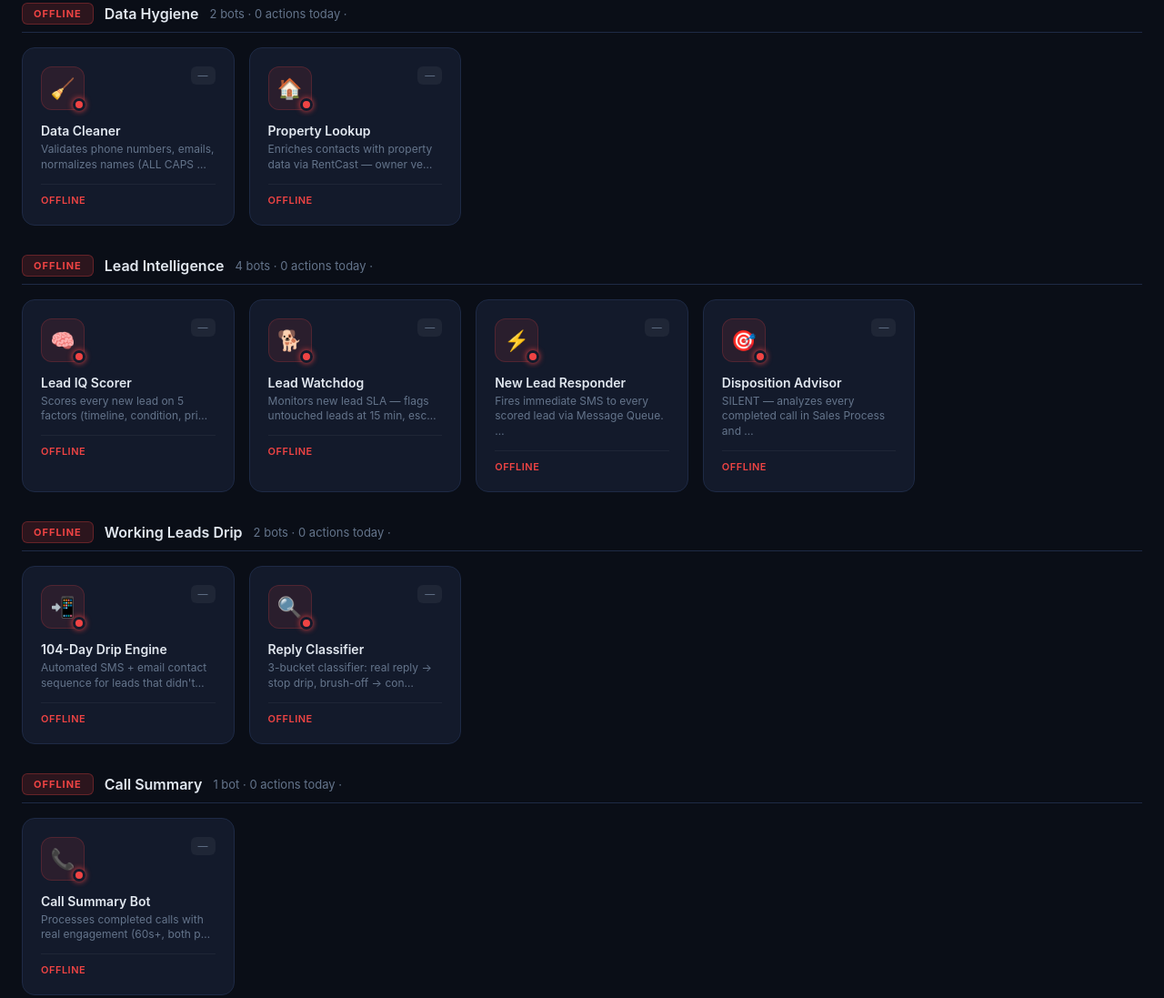
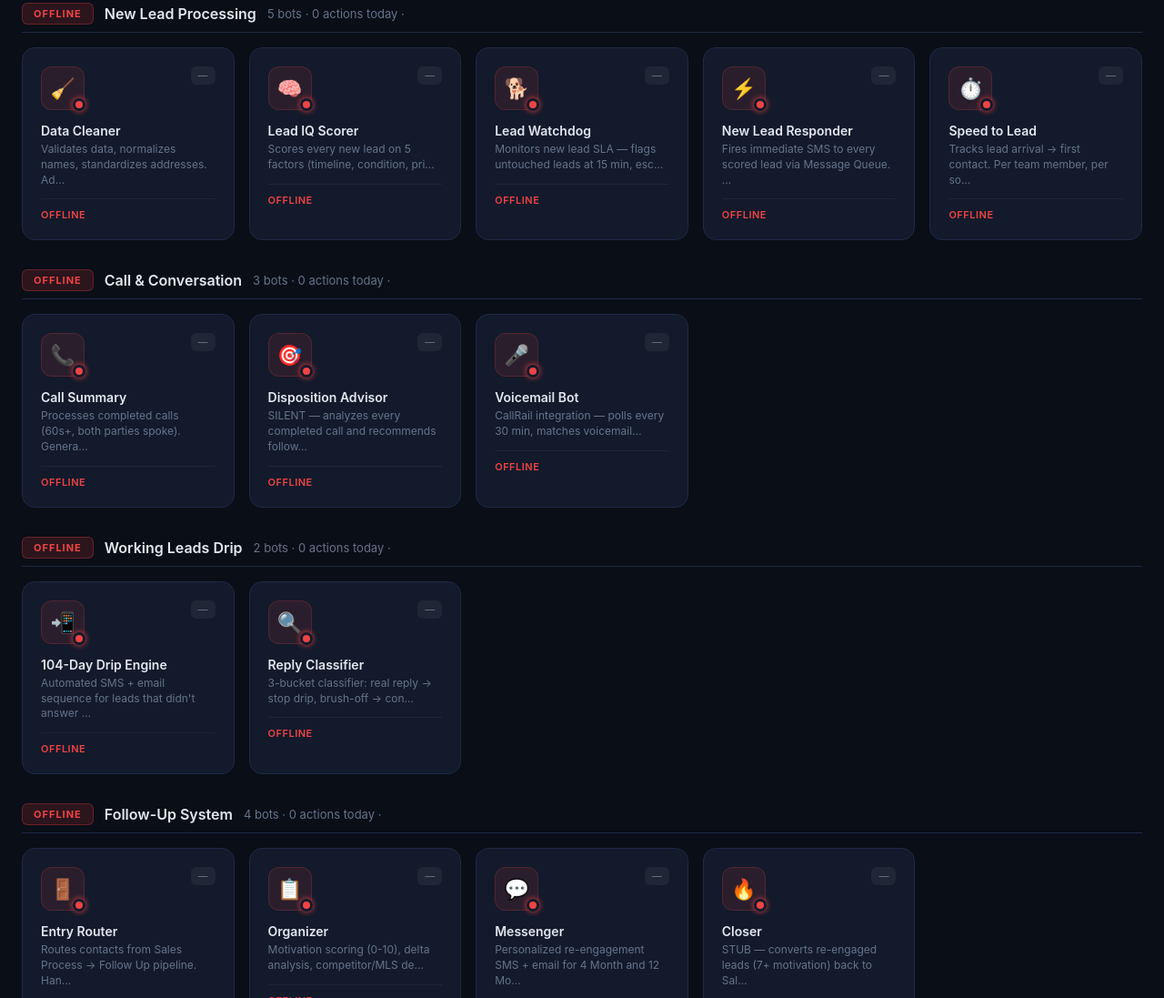
Before and after one commit to c7lavinder/gunner-control-room, a plain HTML site: page index.html in a window 1280 px wide. Shown: the part 1254-2351 px from the top of the page at 91% size. Drawn offline with Linux system fonts and the light colour scheme; no server answers.

Commit message:
consolidate: no single-bot groups, logical grouping by function

```diff
--- a/index.html
+++ b/index.html
@@ -445,82 +445,49 @@ const API = 'https://gunner-engine-production.up.railway.app';
 
 // Static bot definitions (layout + descriptions). Real status comes from API.
 // engineKey maps to ENGINE_<KEY>=active env vars on Railway
+// Consolidated: no single-bot groups. Logical grouping by function.
 const engineLayout = [
-  // ─── ACTIVE ENGINES (9 live) ───
-  {id:'data-hygiene',name:'Data Hygiene',apiId:'data-hygiene',engineKey:'data_hygiene',bots:[
-    {name:'Data Cleaner',icon:'🧹',desc:'Validates phone numbers, emails, normalizes names (ALL CAPS → Title Case), standardizes addresses. Event-driven — triggers on New Lead stage only.'},
-    {name:'Property Lookup',icon:'🏠',desc:'Enriches contacts with property data via RentCast — owner verification, last sale date, property details. Flags owner mismatches for PPL disputes.'},
-  ]},
-  {id:'lead-iq',name:'Lead Intelligence',apiId:'lead-iq',engineKey:'lead_iq',bots:[
+  // ─── NEW LEAD PROCESSING ───
+  {id:'new-lead-chain',name:'New Lead Processing',apiId:'lead-iq',engineKey:'lead_iq',bots:[
+    {name:'Data Cleaner',icon:'🧹',desc:'Validates data, normalizes names, standardizes addresses. Adds market/state/source tags. Pulls mailing address from RentCast. Event-driven on New Lead.'},
     {name:'Lead IQ Scorer',icon:'🧠',desc:'Scores every new lead on 5 factors (timeline, condition, price, motivation, source). Assigns HOT/WARM, routes to team, moves pipeline stage.'},
     {name:'Lead Watchdog',icon:'🐕',desc:'Monitors new lead SLA — flags untouched leads at 15 min, escalates to Jessica at 30 min. Ensures no PPL lead ($125-150) gets missed.'},
     {name:'New Lead Responder',icon:'⚡',desc:'Fires immediate SMS to every scored lead via Message Queue. Time-aware — morning: "giving you a call shortly", evening: "tomorrow morning?". Source-branched for PPL vs dialer vs forms.'},
-    {name:'Disposition Advisor',icon:'🎯',desc:'SILENT — analyzes every completed call in Sales Process and recommends a follow-up bucket (Stay / 1 Month / 4 Month / 12 Month). Backend logging only — building audit data before going live.'},
-  ]},
-  {id:'working-drip',name:'Working Leads Drip',apiId:'working-drip',engineKey:'working_drip',bots:[
-    {name:'104-Day Drip Engine',icon:'📲',desc:'Automated SMS + email contact sequence for leads that didn\'t answer. 26 touchpoints over 104 days, routes through Message Queue. Stops on real reply or DNC.'},
-    {name:'Reply Classifier',icon:'🔍',desc:'3-bucket classifier: real reply → stop drip, brush-off → continue, DNC → stop + flag. Runs on every inbound message for enrolled contacts.'},
-  ]},
-  {id:'call-summary',name:'Call Summary',apiId:'call-summary',engineKey:'call_summary',bots:[
-    {name:'Call Summary Bot',icon:'📞',desc:'Processes completed calls with real engagement (60s+, both parties spoke). Generates rich summaries with property details, motivation, timeline, pricing, next steps. Context API lets other engines inject intel.'},
-  ]},
-  {id:'task-manager',name:'Task Manager',apiId:'task-manager',engineKey:'task_manager',bots:[
-    {name:'Task Manager Bot',icon:'📋',desc:'Centralized task creation for all engines. 2-hour dedup window prevents duplicate tasks. Assigns to correct team member, sets due dates, tracks completion.'},
-  ]},
-  {id:'message-intel',name:'Message Intelligence',apiId:'message-intel',engineKey:'message_intel',bots:[
-    {name:'Response Tracker',icon:'📊',desc:'Tracks response rates, sentiment, and timing across all SMS. Pure data collection — feeds Message Optimizer for analysis.'},
-  ]},
-  {id:'message-optimizer',name:'Message Optimizer',apiId:'message-optimizer',engineKey:'message_optimizer',bots:[
-    {name:'Template Auditor',icon:'🔧',desc:'Daily analysis at 6am. Flags underperforming SMS templates, detects negative patterns, recommends replacements based on real response data.'},
+    {name:'Speed to Lead',icon:'⏱️',desc:'Tracks lead arrival → first contact. Per team member, per source. The #1 metric for conversion.'},
   ]},
 
-  // ─── EXECUTION BOTS (agents think, bots do) ───
-  {id:'message-queue',name:'Message Queue',apiId:'message-queue',engineKey:'message_queue',bots:[
-    {name:'Message Queue Bot',icon:'📨',desc:'ALL outbound SMS + email routes through here. Send windows (9am-7pm weekdays), 2-hour dedup, priority queue, handoff detection. If a human is talking, the bot backs off.'},
-  ]},
-  {id:'opp-conductor',name:'Opportunity Conductor',apiId:'opportunity-conductor',engineKey:'opportunity_conductor',bots:[
-    {name:'Opportunity Conductor',icon:'🎯',desc:'Single authority on CRM state. Pipeline moves, user assignment, contact locking, agent directing (which engines own which contact). Zero direct GHL mutations from agents — everything goes through here.'},
+  // ─── CALL & CONVERSATION ───
+  {id:'call-conversation',name:'Call & Conversation',apiId:'call-summary',engineKey:'call_summary',bots:[
+    {name:'Call Summary',icon:'📞',desc:'Processes completed calls (60s+, both parties spoke). Generates rich summaries with property details, motivation, timeline, next steps. Notes only — no tags.'},
+    {name:'Disposition Advisor',icon:'🎯',desc:'SILENT — analyzes every completed call and recommends follow-up bucket (Stay / 1 Month / 4 Month / 12 Month). Building audit data before going live.'},
+    {name:'Voicemail Bot',icon:'🎤',desc:'CallRail integration — polls every 30 min, matches voicemails to GHL contacts, classifies urgency, routes to team.'},
   ]},
 
-  // ─── DRY-RUN ENGINES (built, not yet active) ───
-  {id:'followup',name:'Follow-Up Bot — $199/mo',apiId:'followup',engineKey:'follow_up',bots:[
-    {name:'Entry Router',icon:'🚪',desc:'Routes contacts from Sales Process → Follow Up pipeline. Handles tagging, Working Drip removal, opportunity creation. Triggers on pipeline stage changes.'},
-    {name:'Follow-Up Organizer',icon:'📋',desc:'Brain of the follow-up system. Motivation scoring (0-10, 5 factors), delta analysis, competitor/MLS detection, bucket validation. Daily sweep at 7am + conversation-triggered.'},
-    {name:'Follow-Up Messenger',icon:'💬',desc:'Personalized re-engagement SMS + email for 4 Month and 12 Month buckets. 35/day cap, prioritizes most neglected contacts. 3-round drip per cycle with craftMessage() personalization. 1 Month stays manual (team handles).'},
-    {name:'Follow-Up Closer',icon:'🔥',desc:'STUB — converts re-engaged leads (7+ motivation) back to Sales Process. Books appointments via Appointment Bot, creates handoff tasks. Waiting for Appointment Bot to go live.'},
-  ]},
-  {id:'appointment-bot',name:'Appointment Bot',apiId:'appointment-bot',engineKey:'appointment_bot',bots:[
-    {name:'Appointment Bot',icon:'📅',desc:'DRY RUN — availability checking, conflict prevention, auto-find slots, confirmation SMS, day-before + 1-hour reminders, no-show detection, win-back SMS. Drive time buffer for Kyle.'},
+  // ─── WORKING LEADS ───
+  {id:'working-drip',name:'Working Leads Drip',apiId:'working-drip',engineKey:'working_drip',bots:[
+    {name:'104-Day Drip Engine',icon:'📲',desc:'Automated SMS + email sequence for leads that didn\'t answer first call. 26 touchpoints over 104 days. Stops on real reply or DNC.'},
+    {name:'Reply Classifier',icon:'🔍',desc:'3-bucket classifier: real reply → stop drip, brush-off → continue, DNC → stop + flag.'},
   ]},
 
-  // ─── SCANNING ENGINES (always running) ───
-  {id:'crm-scanner',name:'CRM Scanner',apiId:'crm-scanner',engineKey:'crm_scanner',bots:[
-    {name:'Pipeline Signals',icon:'📡',desc:'14 detection rules across 3 tiers (Missed/At Risk/Worth a Look). Scans pipeline health hourly.'},
-    {name:'Ghosted Detector',icon:'👻',desc:'12 days + 15 outbound attempts with 0 real replies = Ghosted. Moves to Ghosted stage via Opportunity Conductor.'},
-    {name:'Walkthrough SLA',icon:'🏃',desc:'24h+ stuck in Walkthrough Apt Scheduled = breach. AM offer task created 3h after walkthrough ends.'},
+  // ─── FOLLOW-UP ───
+  {id:'followup',name:'Follow-Up System',apiId:'followup',engineKey:'follow_up',bots:[
+    {name:'Entry Router',icon:'🚪',desc:'Routes contacts from Sales Process → Follow Up pipeline. Handles tagging, Working Drip removal, opportunity creation.'},
+    {name:'Organizer',icon:'📋',desc:'Motivation scoring (0-10), delta analysis, competitor/MLS detection, bucket validation. Daily sweep at 7am.'},
+    {name:'Messenger',icon:'💬',desc:'Personalized re-engagement SMS + email for 4 Month and 12 Month buckets. 35/day cap. 1 Month stays manual.'},
+    {name:'Closer',icon:'🔥',desc:'STUB — converts re-engaged leads (7+ motivation) back to Sales Process. Waiting for Appointment Bot.'},
   ]},
-  {id:'signals',name:'Pipeline Signals V2',apiId:'signals-v2',engineKey:'signals',bots:[
-    {name:'Deep Scan',icon:'🔬',desc:'Every 4 hours — comprehensive lost deal audit. Detects competitor mentions, stall tactics, pricing disconnects across all conversations.'},
-  ]},
-  {id:'speed-to-lead',name:'Speed to Lead',apiId:'speed-to-lead',engineKey:'speed_to_lead',bots:[
-    {name:'Response Timer',icon:'⏱️',desc:'Tracks lead arrival → first contact. Per team member, per source. The #1 metric for conversion.'},
-  ]},
-  {id:'reporting',name:'Data & Reporting',apiId:'reporting',engineKey:'reporting',bots:[
-    {name:'KPI Calculator',icon:'📊',desc:'Hourly KPI calculation from GHL data — leads, calls, appointments, offers, contracts. Daily/weekly/monthly reports.'},
-    {name:'Team Digest',icon:'👥',desc:'Hourly activity digest — who\'s active, call volumes, conversation counts.'},
-  ]},
-  {id:'scheduling',name:'Scheduling',apiId:'scheduling',engineKey:'scheduling',bots:[
+
+  // ─── APPOINTMENTS & SCHEDULING ───
+  {id:'scheduling',name:'Appointments & Scheduling',apiId:'scheduling',engineKey:'scheduling',bots:[
+    {name:'Appointment Bot',icon:'📅',desc:'Availability checking, conflict prevention, confirmation SMS, day-before + 1-hour reminders, no-show detection. Drive time buffer for Kyle.'},
     {name:'Scheduling Coordinator',icon:'🗓️',desc:'Manages AM availability, prevents double-booking, detects calendar conflicts.'},
     {name:'Callback Capture',icon:'📲',desc:'Monitors voicemails and missed calls. Auto-creates call tasks assigned to the right team member.'},
   ]},
-  {id:'deals',name:'Documents & Deals',apiId:'deals',engineKey:'deals',bots:[
-    {name:'Contract Tracker',icon:'📝',desc:'Monitors Under Contract stage. Tracks signature status, deadlines, closing timeline.'},
+
+  // ─── DEALS & DISPO ───
+  {id:'deals',name:'Deals & Distribution',apiId:'deals',engineKey:'deals',bots:[
+    {name:'Contract Tracker',icon:'📝',desc:'Triggers on Under Contract in Sales Process. Tracks signature status, deadlines, closing timeline.'},
     {name:'Deal Packaging',icon:'📦',desc:'Scores deal completeness (photos, ARV, repairs, comps). Signals "ready to market" for distribution.'},
-  ]},
-  {id:'voicemail',name:'Voicemail Processing',apiId:'voicemail',engineKey:'voicemail',bots:[
-    {name:'Voicemail Bot',icon:'🎤',desc:'CallRail integration — polls every 30 min, matches voicemails to GHL contacts, classifies urgency, routes to team.'},
-  ]},
-  {id:'dispo-lead-gen',name:'Dispo Lead Gen',apiId:'buyer-lead-gen',engineKey:'buyer_leadgen',bots:[
     {name:'Deal Packager',icon:'📦',desc:'Scores completeness, auto-generates PDF + email template. Signals "ready to market".'},
     {name:'Schedule Engine',icon:'📅',desc:'Weekly cadence: Mon/Tue exclusive, Wed public blast, Thu/Fri inbound + hunts.'},
     {name:'Platform Distributor',icon:'🚀',desc:'Pushes to InvestorLift, Mevlo, Facebook. Tracks views and responses.'},
@@ -528,12 +495,35 @@ const engineLayout = [
     {name:'48-Hour Clock',icon:'⏰',desc:'Tracks marketing start, escalates at 12h/24h/36h/48h if no buyer interest.'},
   ]},
 
+  // ─── PIPELINE MONITORING ───
+  {id:'monitoring',name:'Pipeline Monitoring',apiId:'crm-scanner',engineKey:'crm_scanner',bots:[
+    {name:'Pipeline Signals',icon:'📡',desc:'14 detection rules across 3 tiers (Missed/At Risk/Worth a Look). Scans pipeline health hourly.'},
+    {name:'Deep Scan',icon:'🔬',desc:'Every 4 hours — comprehensive lost deal audit. Detects competitor mentions, stall tactics, pricing disconnects.'},
+    {name:'Ghosted Detector',icon:'👻',desc:'12 days + 15 outbound attempts with 0 real replies = Ghosted. Moves to Ghosted stage.'},
+    {name:'Walkthrough SLA',icon:'🏃',desc:'24h+ stuck in Walkthrough Apt Scheduled = breach. AM offer task created 3h after walkthrough ends.'},
+  ]},
+
+  // ─── MESSAGING & TASKS ───
+  {id:'messaging',name:'Messaging & Tasks',apiId:'message-queue',engineKey:'message_queue',bots:[
+    {name:'Message Queue',icon:'📨',desc:'ALL outbound SMS + email routes through here. Send windows (9am-7pm), dedup, priority queue. Backs off when human is talking.'},
+    {name:'Task Manager',icon:'📋',desc:'Centralized task creation for all engines. 2-hour dedup window. Assigns to correct team member.'},
+    {name:'Opportunity Conductor',icon:'🎯',desc:'Single authority on CRM state. Pipeline moves, user assignment, contact locking.'},
+    {name:'Message Optimizer',icon:'🔧',desc:'Daily analysis at 6am. Flags underperforming SMS templates, recommends replacements.'},
+  ]},
+
+  // ─── REPORTING & KPIs ───
+  {id:'reporting',name:'Reporting & KPIs',apiId:'reporting',engineKey:'reporting',bots:[
+    {name:'KPI Calculator',icon:'📊',desc:'Tracks total leads, net leads, appointments, offers, contracts, deals closed — by source and market. Hourly.'},
+    {name:'Offer Logger',icon:'💵',desc:'Kyle texts "offer [address] [amount]" to log in-person offers. 90-day dedup per contact.'},
+    {name:'Team Digest',icon:'👥',desc:'Hourly activity digest — who\'s active, call volumes, conversation counts.'},
+  ]},
+
   // ─── PLANNED / EXTERNAL ───
-  {id:'standalone',name:'Planned / External',apiId:null,engineKey:null,bots:[
-    {name:'PPL Refund Bot',icon:'💰',desc:'Files lead disputes on PropertyLeads and MotivatedSellers. Playwright automation. One dispute filed ($150 potential).'},
-    {name:'ARV Assistant',icon:'🏗️',desc:'Grades properties from Street View, calculates construction budget using NAH franchise grading system. Saves 1.5-2.5 hrs/day.'},
-    {name:'Market Watch Bot',icon:'📈',desc:'Tracks market trends, comparable sales, pricing shifts. Daily market intelligence for acquisition decisions.'},
-    {name:'MLS Monitor Bot',icon:'🏠',desc:'Monitors MLS for pipeline properties that get listed. Alerts team when a deal property appears on market.'},
+  {id:'standalone',name:'Coming Soon',apiId:null,engineKey:null,bots:[
+    {name:'PPL Refund Bot',icon:'💰',desc:'Files lead disputes on PropertyLeads and MotivatedSellers. Playwright automation.'},
+    {name:'ARV Assistant',icon:'🏗️',desc:'Grades properties from Street View, calculates construction budget using NAH franchise grading system.'},
+    {name:'Market Watch',icon:'📈',desc:'Tracks market trends, comparable sales, pricing shifts. Daily market intelligence.'},
+    {name:'MLS Monitor',icon:'🏠',desc:'Alerts team when a pipeline property gets listed on MLS.'},
   ]}
 ];
 
```
